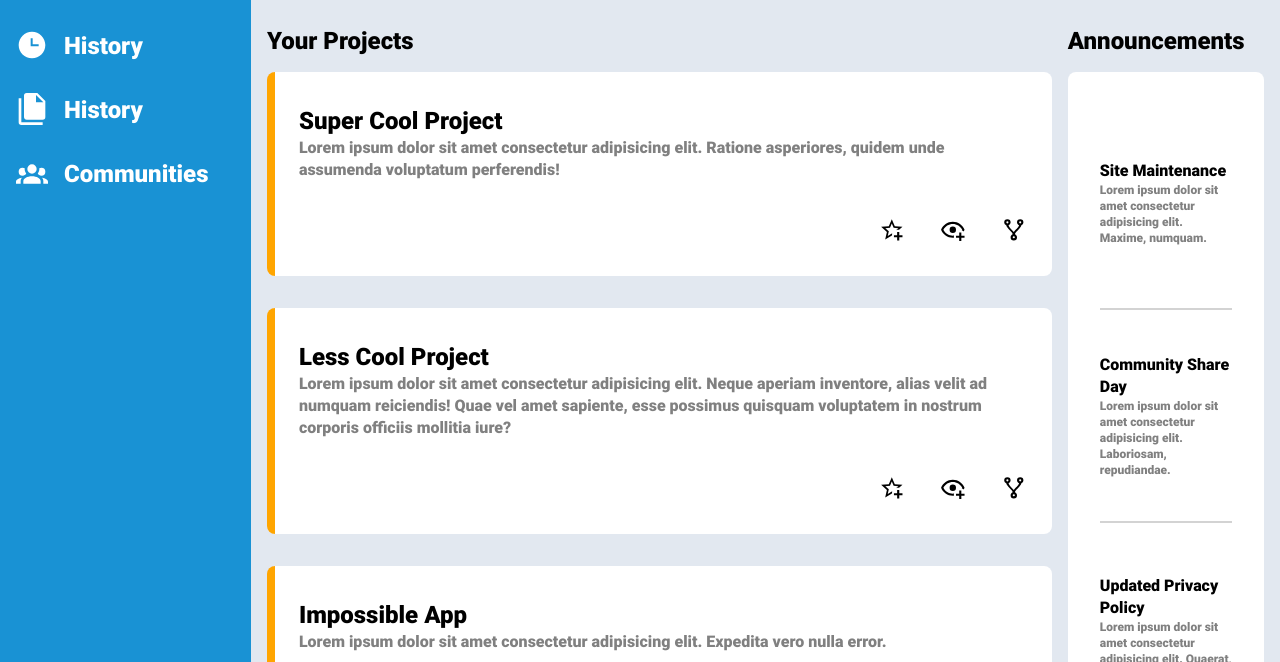
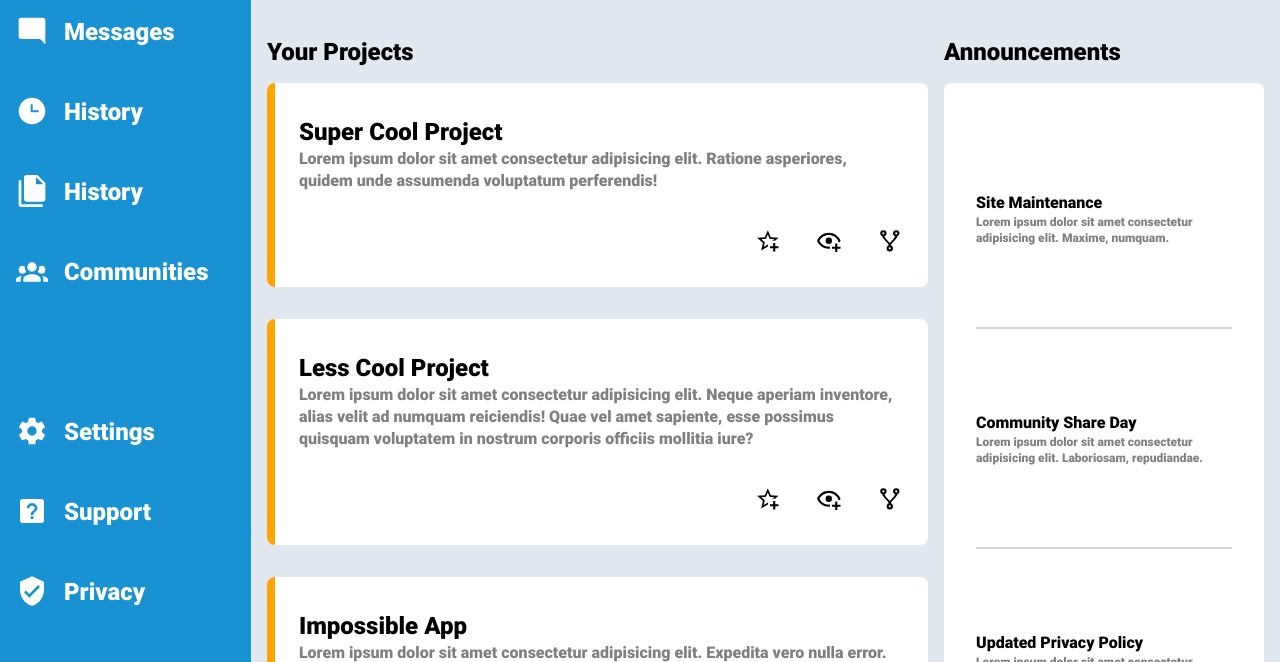
Before and after one commit to hpham474/admin-dashboard, a plain HTML site: page index.html in a window 1280 px wide. Shown: the part 345-1007 px from the top of the page. Drawn offline with Linux system fonts and the light colour scheme.

Commit message:
gave announcement tab a minimum size and changed the way sidebar was formatted

```diff
--- a/index.html
+++ b/index.html
@@ -19,7 +19,7 @@
                     <h1>Dashboard</h1>
                 </div>
             </div>
-            <div class="sidebar-1">
+            <div></div>
             <div class="sidebar-option">
                 <svg class="icon"
                     xmlns="http://www.w3.org/2000/svg"
@@ -68,8 +68,7 @@
                 </svg>
                 <h2>Communities</h2>
             </div>
-            </div>
-            <div class="sidebar-2">
+            <div></div>
             <div class="sidebar-option">
                 <svg class="icon"
                     xmlns="http://www.w3.org/2000/svg"
@@ -93,7 +92,6 @@
                     <path d="M10,17L6,13L7.41,11.59L10,14.17L16.59,7.58L18,9M12,1L3,5V11C3,16.55 6.84,21.74 12,23C17.16,21.74 21,16.55 21,11V5L12,1Z" />
                 </svg>
                 <h2>Privacy</h2>
-                </div>
             </div>
         </div>
         <div class="header">
--- a/styles.css
+++ b/styles.css
@@ -27,7 +27,7 @@
 
     grid-row: 1 / 3;
     display: grid;
-    grid-template-rows: 1fr 5fr 5fr;
+    grid-template-rows: repeat(12, 5rem);
 }
 
 .logo-container {
@@ -198,7 +198,7 @@ input[type="text"]:focus {
     background-color: #e2e8f0;
 
     display: grid;
-    grid-template: 1fr 19fr / 4fr 1fr;
+    grid-template: 1fr 19fr / 7fr minmax(20rem,3fr);
     column-gap: 1rem;
 }
 
```
Lines whose indentation alone changed are shown as unchanged.
